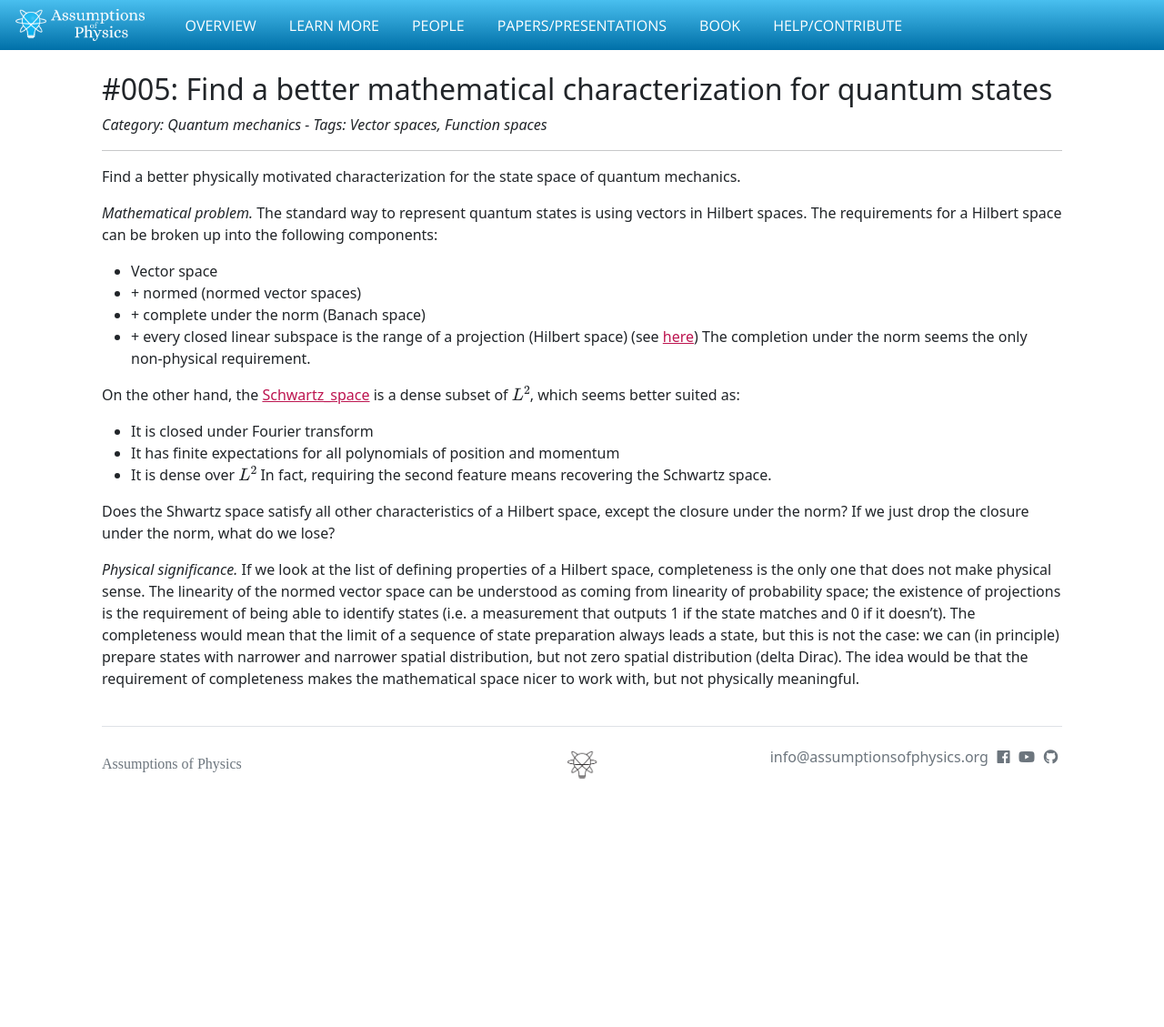
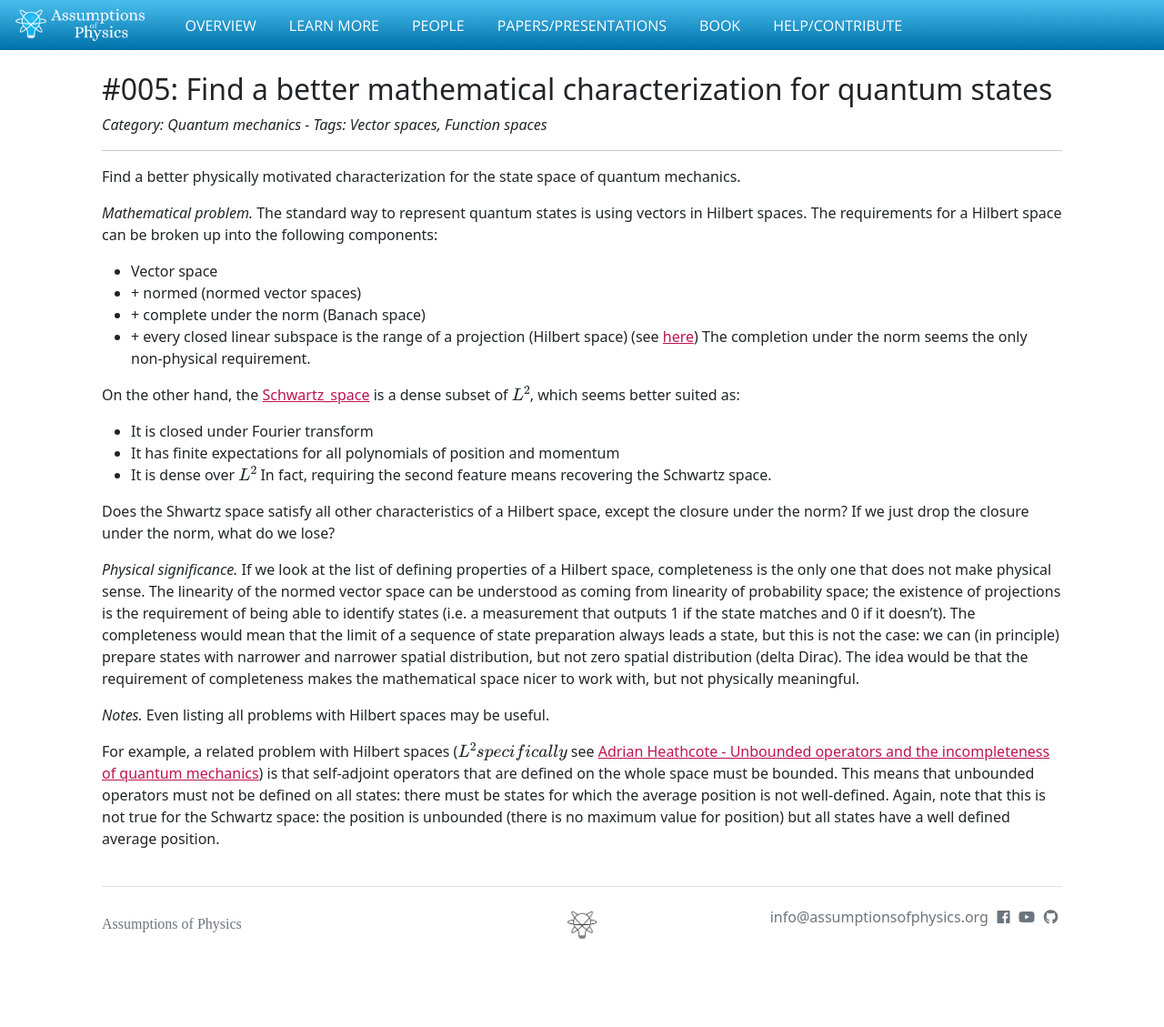
Before and after one commit to assumptionsofphysics/assumptionsofphysics.github.io, a Jekyll site: the page built from _problems/005-BetterQuantumStateSpace.md, in a window 1280 px wide. Shown: the whole page at 91% size. Built offline with Jekyll 4.4.1, drawn with Linux system fonts in a browser that asks for light colours; nearby versions of some CDN libraries; some web fonts are replaced; formulas are drawn with MathJax 3; before the commit the page ends 953 px from its top, so only the background shows below that.

Commit message:
Added another problem

```diff
--- a/_problems/005-BetterQuantumStateSpace.md
+++ b/_problems/005-BetterQuantumStateSpace.md
@@ -36,3 +36,12 @@ always leads a state, but this is not the case: we can (in principle) prepare
 states with narrower and narrower spatial distribution, but not zero spatial
 distribution (delta Dirac). The idea would be that the requirement of completeness makes the mathematical
 space nicer to work with, but not physically meaningful.
+
+*Notes.* Even listing all problems with Hilbert spaces may be useful.
+
+For example, a related problem with Hilbert spaces ($$L^2 specifically$$ see [Adrian Heathcote - Unbounded operators and the incompleteness of quantum mechanics](https://web.maths.unsw.edu.au/~jim/UOperators.pdf))
+is that self-adjoint operators that are defined on the whole space must be bounded.
+This means that unbounded operators must not be defined on all states: there must
+be states for which the average position is not well-defined. Again, note that this
+is not true for the Schwartz space: the position is unbounded (there is no maximum
+value for position) but all states have a well defined average position.
```
Also changed, not shown: _problems/009-QuantumStatesAsEquilibria.md (added, +29 -0 lines).
